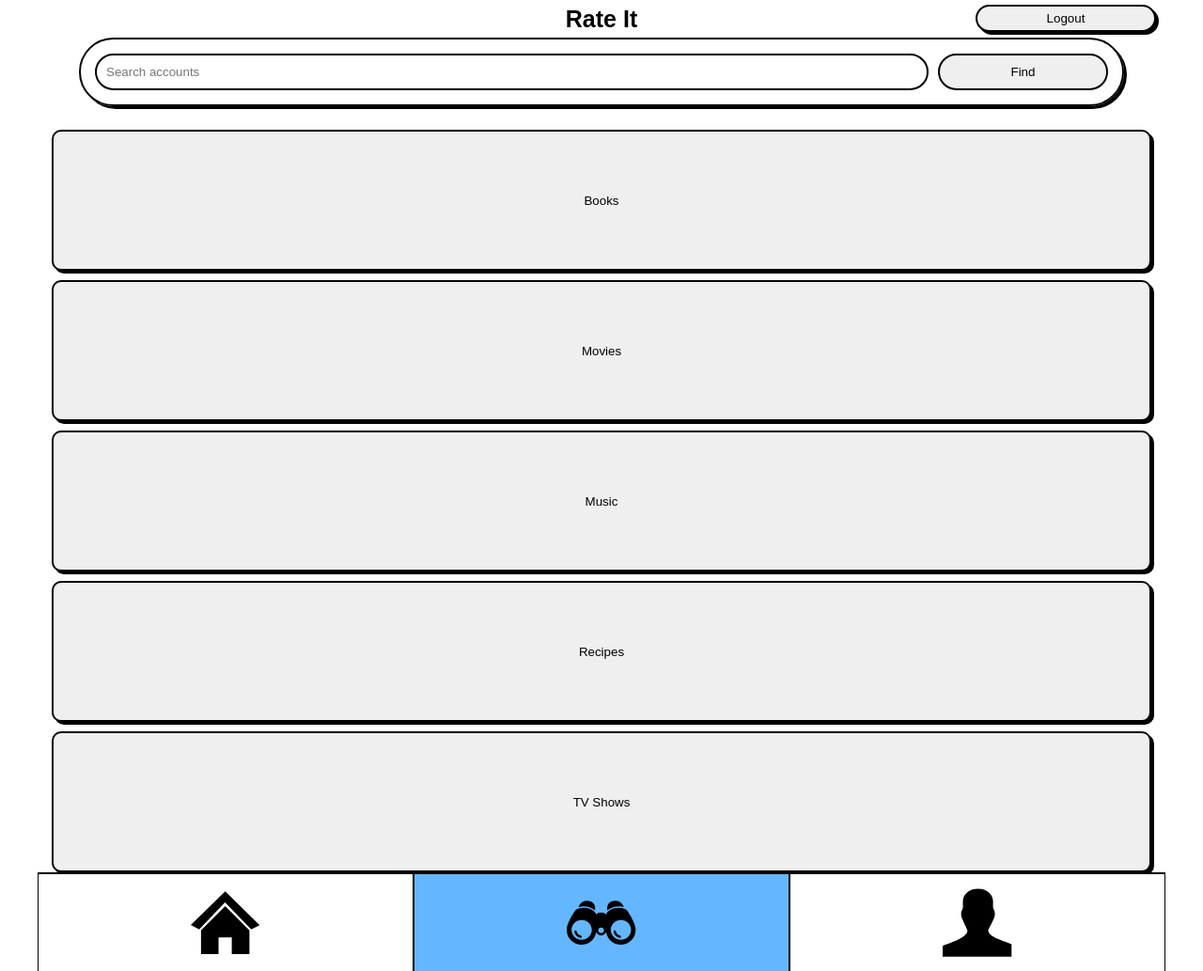
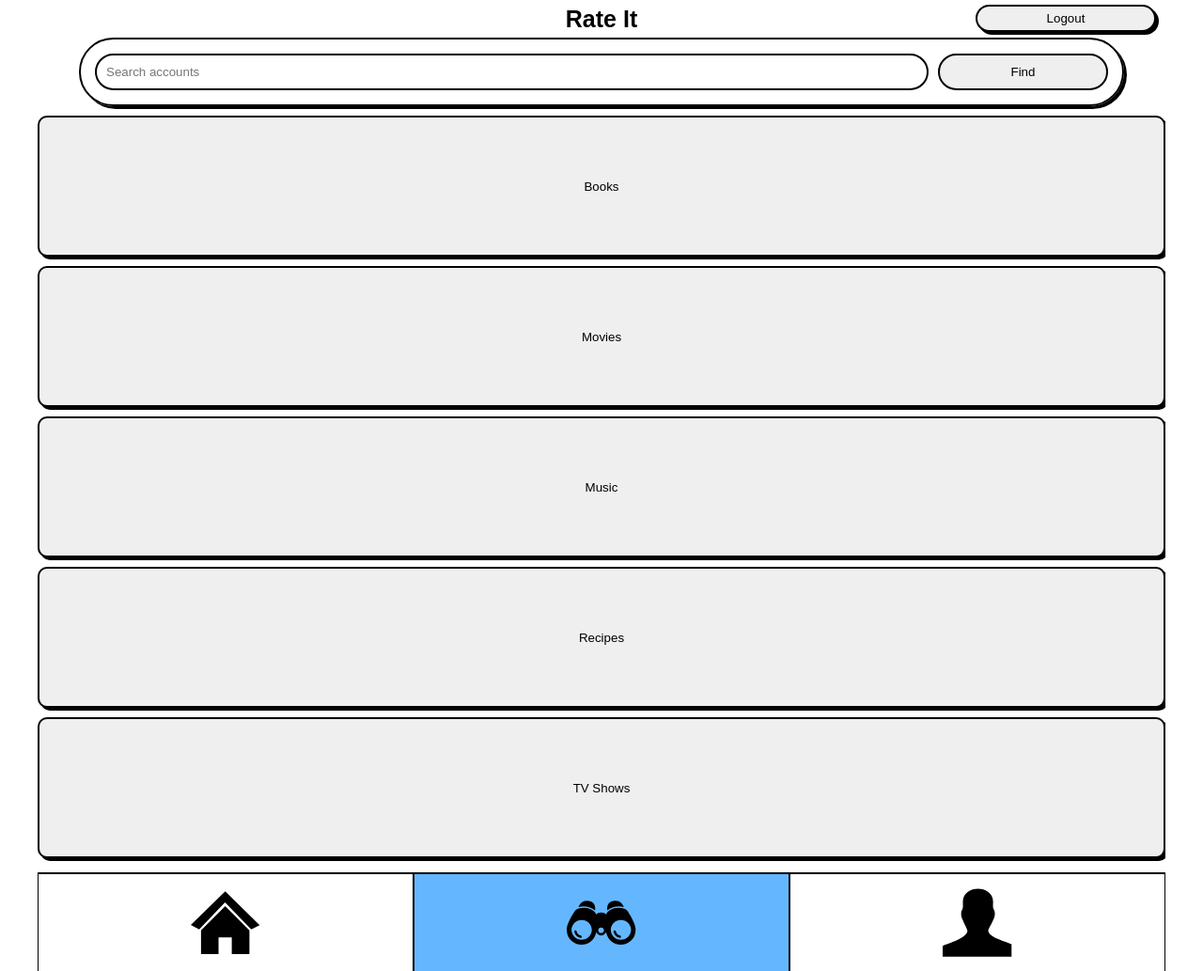
Before and after one commit to Carson-Spaniel/Friends-Haven, a Django app: page /wander/ in a window 1280 px wide. Shown: the whole page at 94% size. Run offline with Django 4.2, Linux system fonts and the light colour scheme; a user stored in the database is signed in; data comes from the database, SQL or seed files in the repository; both versions use the stored data as it was after the commit.

Commit message:
fixing some bugs

```diff
--- a/friends_haven_app/static/css/wander.css
+++ b/friends_haven_app/static/css/wander.css
@@ -34,12 +34,17 @@ div.category{
     align-items: center;
 }
 
+div.cols a{
+    text-decoration: none;
+}
+
 div.cols a button{
-    margin: 5px 0;
+    margin: 5px auto;
     color: black;
+    width: 95vw;
+    display: block;
 }
 
 div.cols div.col{
     max-width: 100vw;
-    margin: 15px;
 }
```
Also changed, not shown: friends_haven_app/templates/categoryButtons.html (+0 -9 lines), friends_haven_app/templates/createPage.html (+0 -8 lines), db.sqlite3, media/posts/IMG_1316.jpeg (added).
